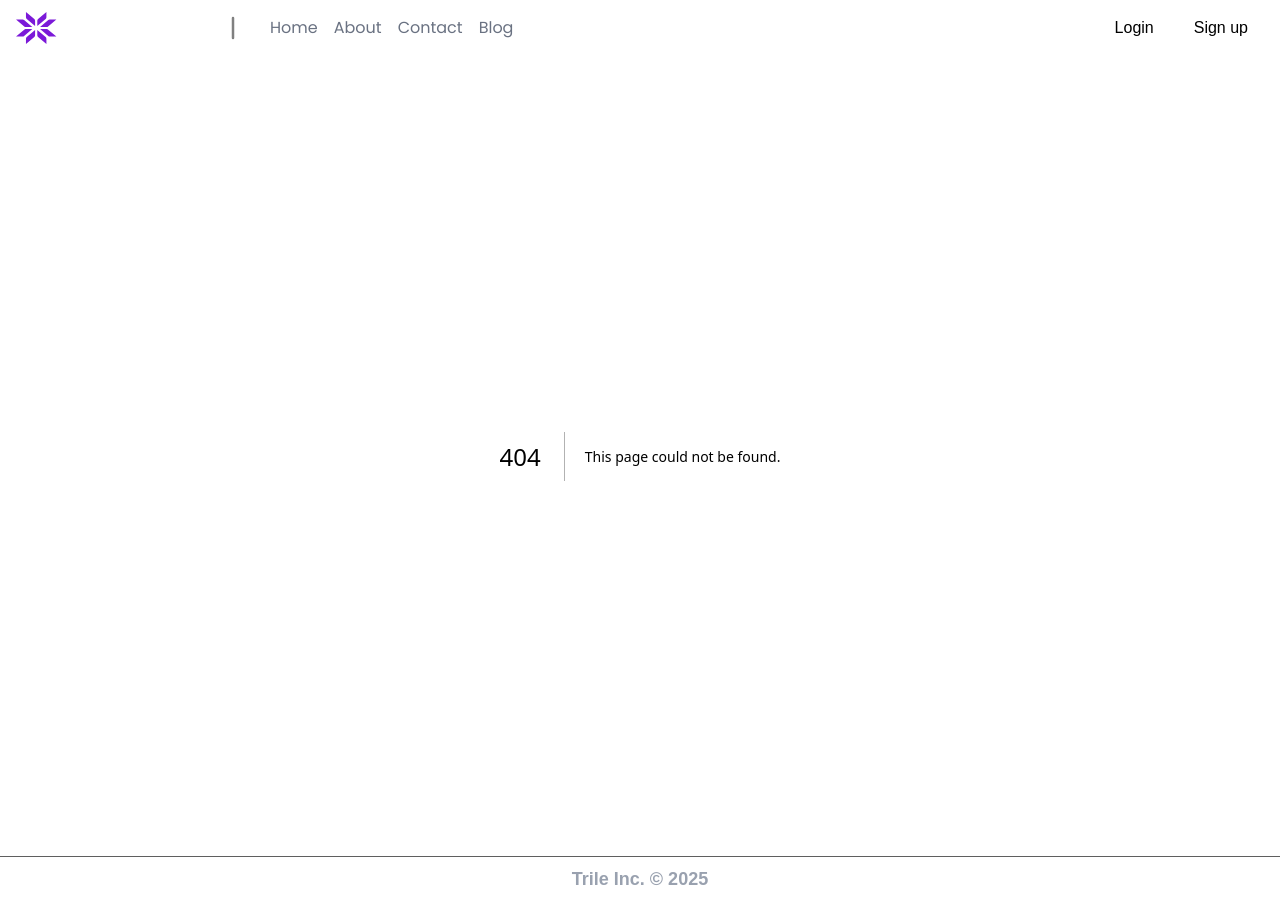
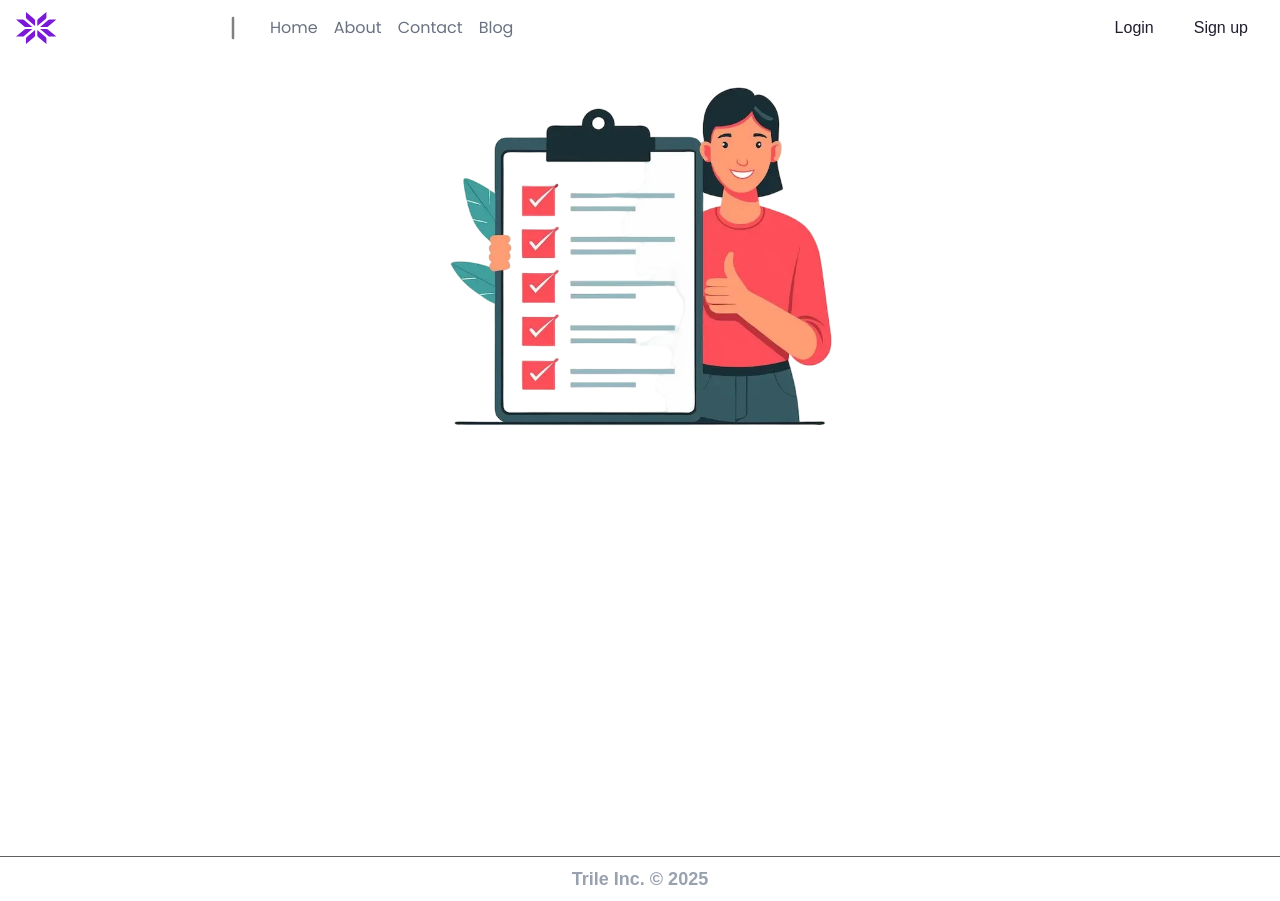
Before and after one commit to 0Armaan025/trile, a Next.js app: page /auth in a window 1280 px wide. Before the commit this address had no page. Built offline with nearby package versions, Linux system fonts and the light colour scheme.

Commit message:
something

```diff
--- a/next.config.ts
+++ b/next.config.ts
@@ -9,6 +9,11 @@ const nextConfig: NextConfig = {
         hostname: 'cdn-icons-png.flaticon.com',
 
       },
+      {
+        protocol: 'https',
+        hostname: 'img.freepik.com',
+
+      },
     ],
   },
 };
--- /dev/null
+++ b/src/app/(auth)/auth/page.tsx
@@ -0,0 +1,15 @@
+import Image from 'next/image';
+
+const AuthPage = () => {
+
+
+    return (
+        <div className="authPage flex flex-row justify-center items-center">
+            <div className="flex flex-col justify-center items-center">
+                <Image src="/random_image.png" alt="random img" height={400} width={400} className=' ' />
+            </div>
+        </div>
+    );
+};
+
+export default AuthPage;
--- /dev/null
+++ b/src/app/(auth)/layout.tsx
@@ -0,0 +1,17 @@
+
+interface Props {
+    children: React.ReactNode;
+}
+
+const Layout = ({ children }: Props) => {
+    return (
+        <main>
+            <div className="min-h-screen">
+
+                {children}
+            </div>
+        </main>
+    );
+}
+
+export default Layout;
--- a/src/app/layout.tsx
+++ b/src/app/layout.tsx
@@ -30,6 +30,7 @@ export default function RootLayout({
         className={`${geistSans.variable} ${geistMono.variable} antialiased`}
       >
         <Navbar />
+
         {children}
         <Footer />
       </body>
--- a/src/app/navbar/animated-left-bar.tsx
+++ b/src/app/navbar/animated-left-bar.tsx
@@ -39,7 +39,7 @@ export const AnimatedLeftBar = ({ children, isOpen = false, setIsOpen }: Props)
     return (
         <>
 
-            <AnimatePresence>
+            <AnimatePresence >
                 {isOpen && (
                     <motion.div
                         ref={sidebarRef}
@@ -47,7 +47,7 @@ export const AnimatedLeftBar = ({ children, isOpen = false, setIsOpen }: Props)
                         animate={{ x: 0, opacity: 1 }}
                         exit={{ x: -300, opacity: 0 }}
                         transition={{ type: "spring", stiffness: 300, damping: 30 }}
-                        className="animated-left-bar min-h-screen max-w-[25rem] w-[14rem] flex flex-col justify-start items-start bg-white dark:bg-gray-800 p-2 rounded-r-lg fixed top-0 left-0 z-50"
+                        className="animated-left-bar min-h-screen z-[10000] max-w-[25rem] w-[14rem] flex flex-col justify-start items-start bg-white dark:bg-gray-800 p-2 rounded-r-lg fixed top-0 left-0 z-50"
                     >
                         <div className="w-full flex flex-row justify-end items-end">
                             <XIcon onClick={() => setIsOpen(false)} className="cursor-pointer" />
```
Also changed, not shown: public/random_image.png (added).
